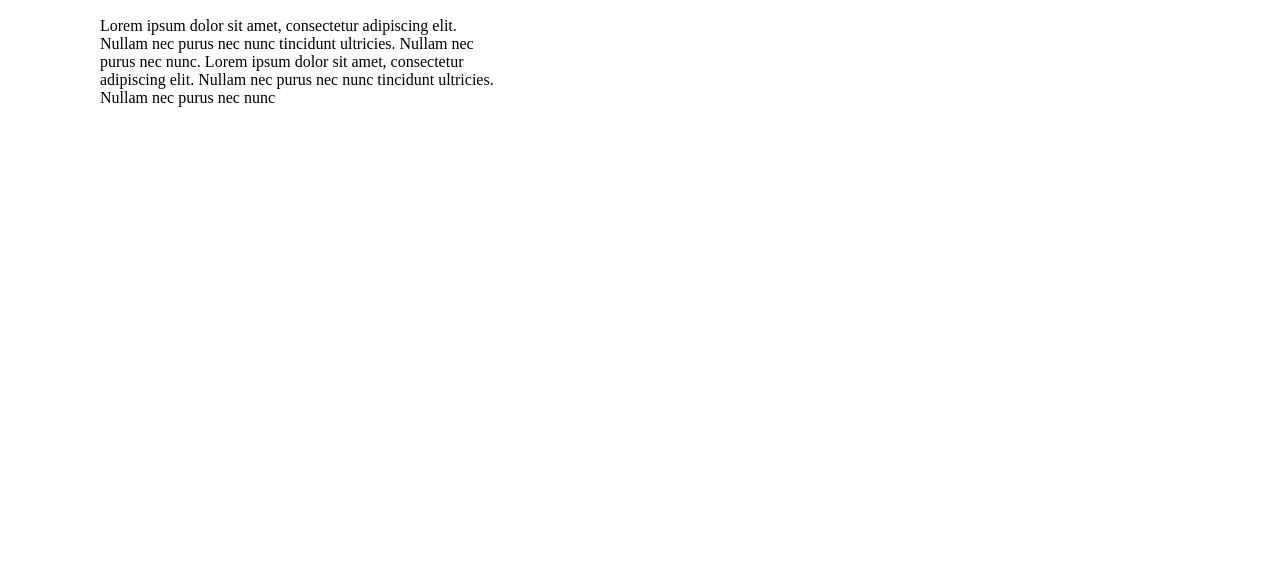
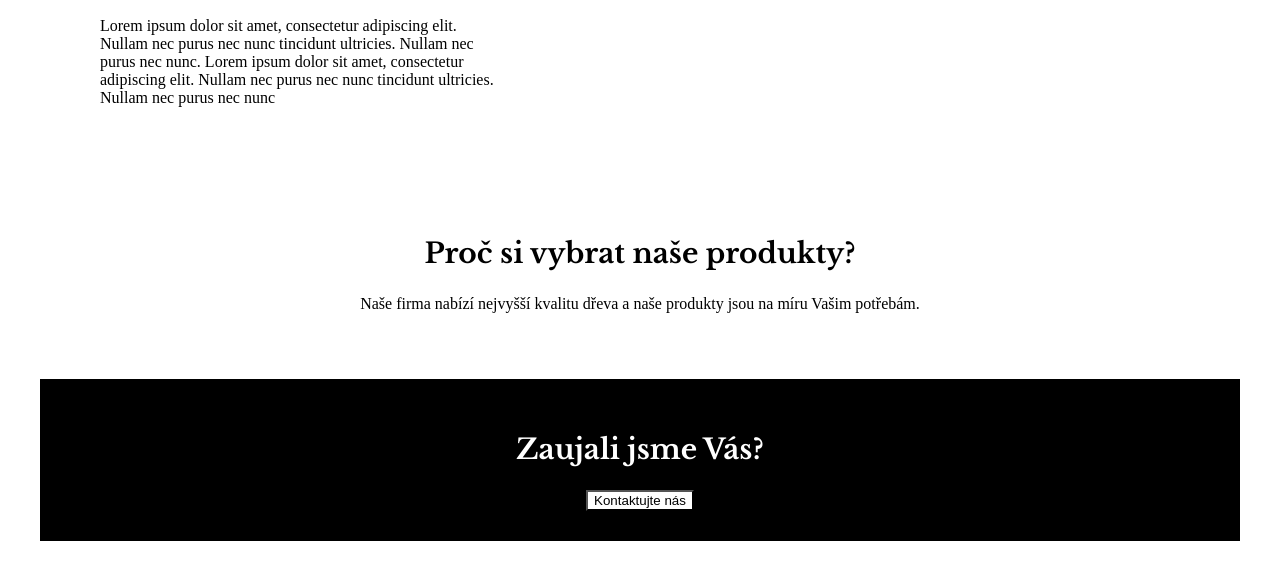
Before and after one commit to jirka834/skolni-web, a plain HTML site: page index.html in a window 1280 px wide. Shown: the part 725-1286 px from the top of the page. Before the commit the page ends 916 px from the top, so only its background shows below. Drawn offline with nearby package versions, Linux system fonts and the light colour scheme; a web font is replaced by a local one.

Commit message:
FEATURES

```diff
--- a/index.html
+++ b/index.html
@@ -36,5 +36,13 @@
             <h2>Dobrý den, toto je nadpis</h2>
             <p>Lorem ipsum dolor sit amet, consectetur adipiscing elit. Nullam nec purus nec nunc tincidunt ultricies. Nullam nec purus nec nunc. Lorem ipsum dolor sit amet, consectetur adipiscing elit. Nullam nec purus nec nunc tincidunt ultricies. Nullam nec purus nec nunc</p>
         </div>
+        <div class="heading">
+            <h2>Proč si vybrat naše produkty?</h2>
+            <p>Naše firma nabízí nejvyšší kvalitu dřeva a naše produkty jsou na míru Vašim potřebám.</p>
+        </div>
 
-    </div>
+
+        <div class="heading theme-primary">
+            <h2>Zaujali jsme Vás?</h2>
+            <button class="btn">Kontaktujte nás</button>
+        </div>
--- a/style.css
+++ b/style.css
@@ -78,3 +78,26 @@ nav ul {
 .banner-text p {
 	font-size: 24px;
 }
+
+.heading {
+    text-align: center;
+    margin-bottom: 20px;
+}
+.heading {
+    text-align: center;
+    padding: 30px 0;
+}
+
+.heading h2 {
+    font-size: 28px;
+}
+
+.theme-primary {
+    background-color: black;
+    color: white;
+}
+
+.theme-primary .btn {
+    background-color: white;
+    color: black;
+}
```
